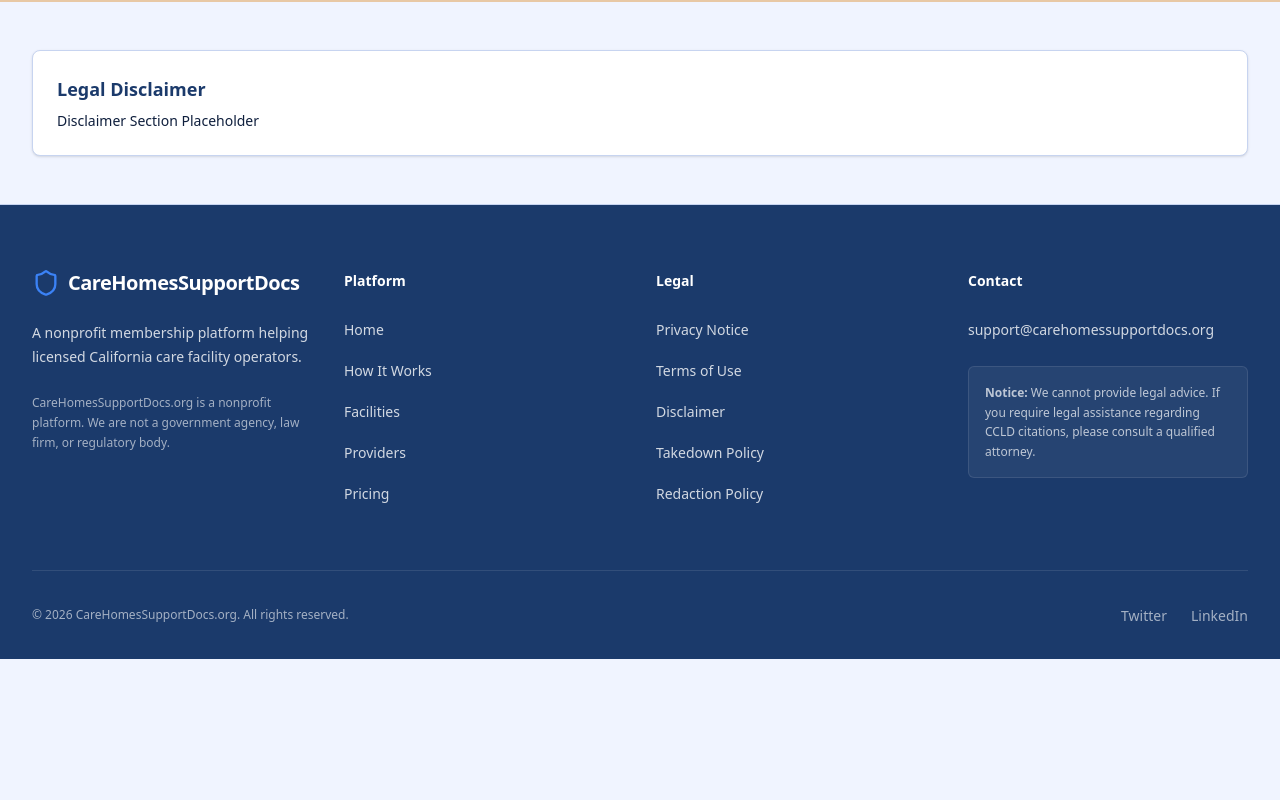
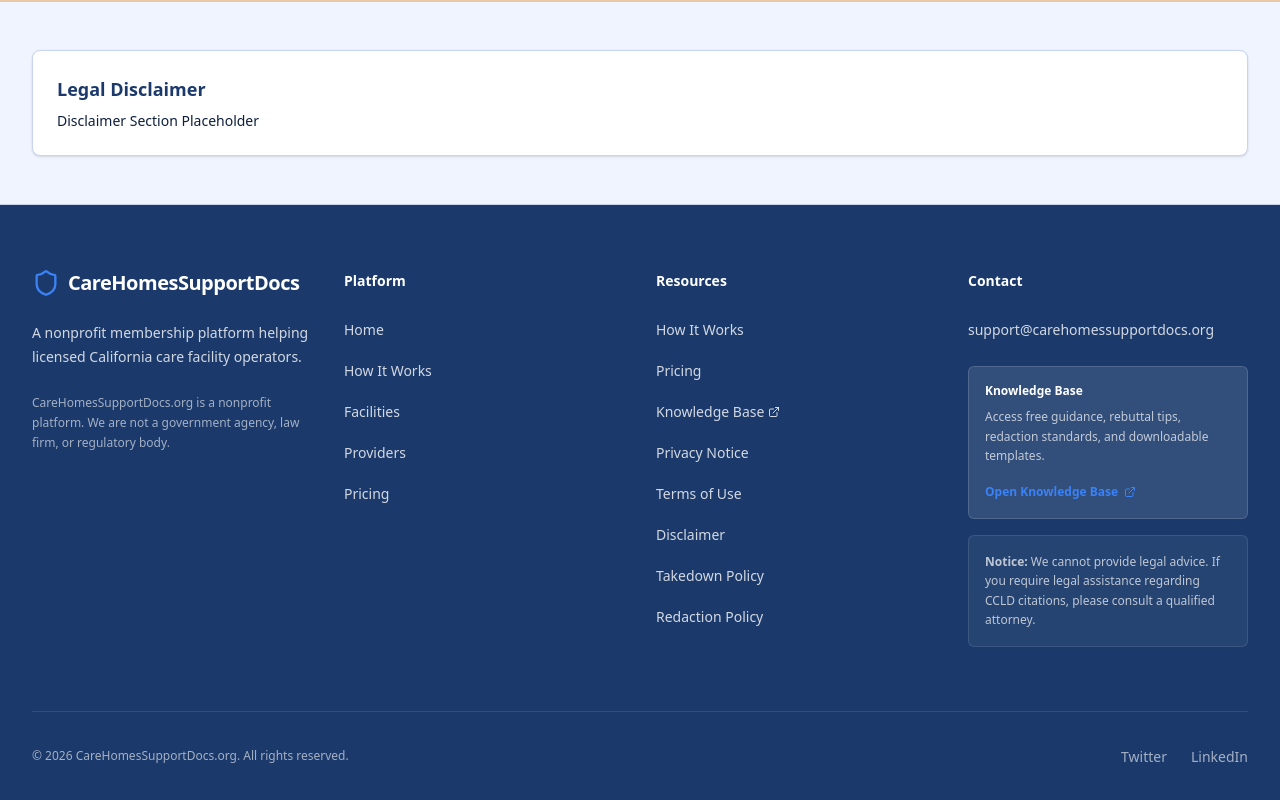
Before and after one commit to ChristianBuena/carehomes, a Next.js app: page / in a window 1280 px wide. Shown: the part 4543-5343 px from the top of the page. Before the commit the page ends 5202 px from the top, so only its background shows below. Built offline with nearby package versions, Linux system fonts and the light colour scheme; no server answers; the database is empty.

Commit message:
feat: add error and loading states for forms and integrate configurable Knowledge Base links into footer and navigation.

```diff
--- /dev/null
+++ b/src/app/dashboard/forms/rebuttal/error.tsx
@@ -0,0 +1,16 @@
+"use client";
+
+export default function Error({ error, reset }: { error: Error; reset: () => void }) {
+  return (
+    <div className="max-w-4xl mx-auto py-16 text-center space-y-4">
+      <h2 className="text-xl font-bold text-[var(--color-danger)]">Something went wrong</h2>
+      <p className="text-sm text-[var(--color-muted)]">{error.message}</p>
+      <button
+        onClick={reset}
+        className="px-4 py-2 bg-[var(--color-primary)] text-white rounded-lg text-sm font-medium hover:bg-[var(--color-primary-hover)] transition-colors"
+      >
+        Try Again
+      </button>
+    </div>
+  );
+}
--- /dev/null
+++ b/src/app/dashboard/forms/rebuttal/loading.tsx
@@ -0,0 +1,16 @@
+export default function Loading() {
+  return (
+    <div className="max-w-4xl mx-auto py-8 space-y-6">
+      <div className="h-8 w-64 bg-[var(--color-border)] rounded animate-pulse" />
+      <div className="bg-[var(--color-surface)] border border-[var(--color-border)] rounded-xl p-8 space-y-6">
+        <div className="h-6 w-48 bg-[var(--color-border)] rounded animate-pulse" />
+        <div className="grid grid-cols-2 gap-4">
+          <div className="h-10 bg-[var(--color-border)] rounded animate-pulse" />
+          <div className="h-10 bg-[var(--color-border)] rounded animate-pulse" />
+        </div>
+        <div className="h-40 bg-[var(--color-border)] rounded animate-pulse" />
+        <div className="h-10 w-32 bg-[var(--color-border)] rounded animate-pulse" />
+      </div>
+    </div>
+  );
+}
--- /dev/null
+++ b/src/app/dashboard/forms/redaction/error.tsx
@@ -0,0 +1,16 @@
+"use client";
+
+export default function Error({ error, reset }: { error: Error; reset: () => void }) {
+  return (
+    <div className="max-w-4xl mx-auto py-16 text-center space-y-4">
+      <h2 className="text-xl font-bold text-[var(--color-danger)]">Something went wrong</h2>
+      <p className="text-sm text-[var(--color-muted)]">{error.message}</p>
+      <button
+        onClick={reset}
+        className="px-4 py-2 bg-[var(--color-primary)] text-white rounded-lg text-sm font-medium hover:bg-[var(--color-primary-hover)] transition-colors"
+      >
+        Try Again
+      </button>
+    </div>
+  );
+}
--- /dev/null
+++ b/src/app/dashboard/forms/redaction/loading.tsx
@@ -0,0 +1,16 @@
+export default function Loading() {
+  return (
+    <div className="max-w-4xl mx-auto py-8 space-y-6">
+      <div className="h-8 w-64 bg-[var(--color-border)] rounded animate-pulse" />
+      <div className="bg-[var(--color-surface)] border border-[var(--color-border)] rounded-xl p-8 space-y-6">
+        <div className="h-6 w-48 bg-[var(--color-border)] rounded animate-pulse" />
+        <div className="grid grid-cols-2 gap-4">
+          <div className="h-10 bg-[var(--color-border)] rounded animate-pulse" />
+          <div className="h-10 bg-[var(--color-border)] rounded animate-pulse" />
+        </div>
+        <div className="h-32 bg-[var(--color-border)] rounded animate-pulse" />
+        <div className="h-10 w-32 bg-[var(--color-border)] rounded animate-pulse" />
+      </div>
+    </div>
+  );
+}
--- a/src/app/dashboard/library/page.tsx
+++ b/src/app/dashboard/library/page.tsx
@@ -229,7 +229,7 @@ export default function MemberLibraryPage() {
           central hub for regulatory guidance, SOW references, and operator
           workflows.{" "}
           <a
-            href="https://notion.so"
+            href={process.env.NEXT_PUBLIC_NOTION_KB_URL || "https://notion.so"}
             target="_blank"
             rel="noopener noreferrer"
             className="inline-flex items-center gap-1 font-medium text-[var(--color-secondary)] underline underline-offset-2 hover:opacity-80 transition"
--- a/src/components/layout/GlobalFooter.tsx
+++ b/src/components/layout/GlobalFooter.tsx
@@ -1,5 +1,5 @@
 import Link from "next/link";
-import { Shield } from "lucide-react";
+import { Shield, ExternalLink } from "lucide-react";
 import { siteConfig } from "@/lib/site-config";
 import { ResponsiveContainer } from "@/components/ui/ResponsiveContainer";
 
@@ -46,21 +46,36 @@ export function GlobalFooter() {
               </ul>
             </div>
 
-            {/* Col 3: Legal */}
+            {/* Col 3: Resources + Legal */}
             <div>
-              <h3 className="text-sm font-semibold leading-6 text-white">Legal</h3>
+              <h3 className="text-sm font-semibold leading-6 text-white">Resources</h3>
               <ul role="list" className="mt-6 space-y-4">
-                {siteConfig.footerNav.find(group => group.title === "Legal")?.links.map((item) => (
+                {siteConfig.footerNav
+                  .filter(group => group.title === "Resources" || group.title === "Legal")
+                  .flatMap(group => group.links)
+                  .map((item) => (
                     <li key={item.label}>
+                      {item.external ? (
+                        <a
+                          href={item.href}
+                          target="_blank"
+                          rel="noopener noreferrer"
+                          className="text-sm leading-6 hover:text-white transition-colors inline-flex items-center gap-1"
+                        >
+                          {item.label}
+                          <ExternalLink className="h-3 w-3" aria-hidden="true" />
+                        </a>
+                      ) : (
                         <Link href={item.href} className="text-sm leading-6 hover:text-white transition-colors">
                           {item.label}
                         </Link>
+                      )}
                     </li>
                   ))}
               </ul>
             </div>
 
-            {/* Col 4: Contact */}
+            {/* Col 4: Contact + Knowledge Base */}
             <div>
               <h3 className="text-sm font-semibold leading-6 text-white">Contact</h3>
               <ul role="list" className="mt-6 space-y-4">
@@ -70,7 +85,25 @@ export function GlobalFooter() {
                   </a>
                 </li>
               </ul>
-              <div className="mt-6 p-4 rounded-md bg-white/5 border border-white/10">
+
+              {/* Knowledge Base link */}
+              <div className="mt-6 p-4 rounded-md bg-white/10 border border-white/15">
+                <h4 className="text-xs font-semibold text-white mb-2">Knowledge Base</h4>
+                <p className="text-xs text-white/70 leading-relaxed mb-3">
+                  Access free guidance, rebuttal tips, redaction standards, and downloadable templates.
+                </p>
+                <a
+                  href={siteConfig.notionKbUrl}
+                  target="_blank"
+                  rel="noopener noreferrer"
+                  className="inline-flex items-center gap-1.5 text-xs font-semibold text-[var(--color-accent)] hover:text-white transition-colors"
+                >
+                  Open Knowledge Base
+                  <ExternalLink className="h-3 w-3" aria-hidden="true" />
+                </a>
+              </div>
+
+              <div className="mt-4 p-4 rounded-md bg-white/5 border border-white/10">
                 <p className="text-xs text-white/70 leading-relaxed">
                   <strong>Notice:</strong> We cannot provide legal advice. If you require legal assistance regarding CCLD citations, please consult a qualified attorney.
                 </p>
--- a/src/lib/site-config.ts
+++ b/src/lib/site-config.ts
@@ -48,6 +48,8 @@ export interface SiteConfig {
   socialLinks: SocialLink[];
   /** General contact email */
   contactEmail: string;
+  /** Public Notion Knowledge Base URL */
+  notionKbUrl: string;
 }
 
 /**
@@ -77,6 +79,11 @@ export const siteConfig: SiteConfig = {
       links: [
         { label: "How It Works", href: "/how-it-works" },
         { label: "Pricing", href: "/pricing" },
+        {
+          label: "Knowledge Base",
+          href: process.env.NEXT_PUBLIC_NOTION_KB_URL || "https://notion.so",
+          external: true,
+        },
       ],
     },
     {
@@ -95,4 +102,5 @@ export const siteConfig: SiteConfig = {
     { platform: "LinkedIn", href: "https://linkedin.com/company/carehomessupportdocs" },
   ],
   contactEmail: "support@carehomessupportdocs.org",
+  notionKbUrl: process.env.NEXT_PUBLIC_NOTION_KB_URL || "https://notion.so",
 };
```
Lines whose indentation alone changed are shown as unchanged.
